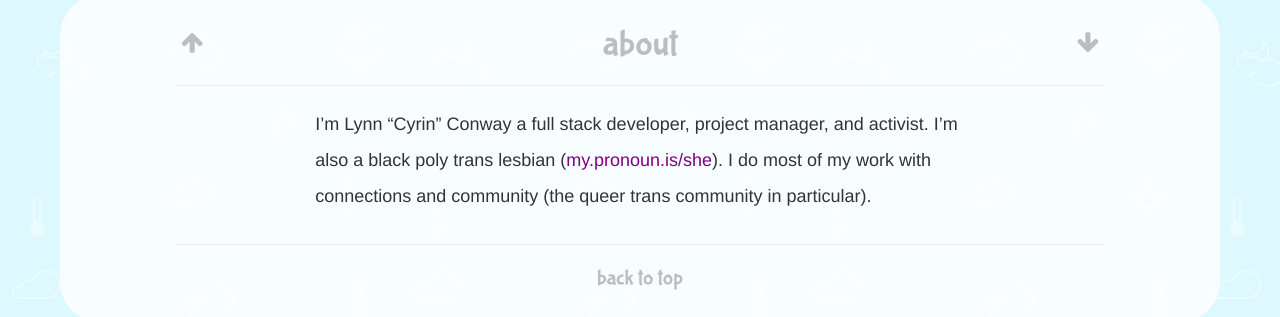
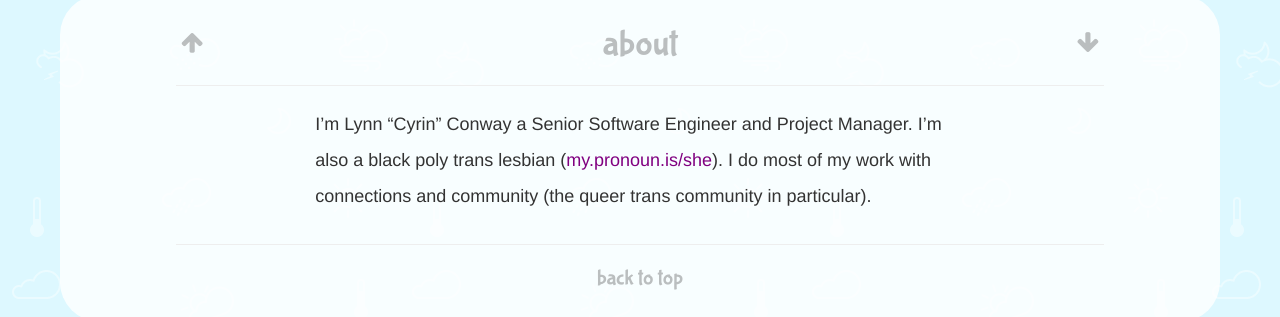
Before and after one commit to coilysiren/lynncyrin.github.io, a Jekyll site: the page built from index.html, in a window 1280 px wide and 900 px high, scrolled down 939 px. Shown: the part 146-463 px from the top of the window. Built offline with Jekyll 4.4.1, drawn with Linux system fonts in a browser that asks for light colours; nearby versions of some CDN libraries; a style sheet for code colours, icons or effects is not loaded.

Commit message:
Update about.md

```diff
--- a/_includes/about.md
+++ b/_includes/about.md
@@ -1 +1 @@
-I'm Lynn "Cyrin" Conway a full stack developer, project manager, and activist. I'm also a black poly trans lesbian ([my.pronoun.is/she](http://my.pronoun.is/she)). I do most of my work with connections and community (the queer trans community in particular).
+I'm Lynn "Cyrin" Conway a Senior Software Engineer and Project Manager. I'm also a black poly trans lesbian ([my.pronoun.is/she](http://my.pronoun.is/she)). I do most of my work with connections and community (the queer trans community in particular).
```
